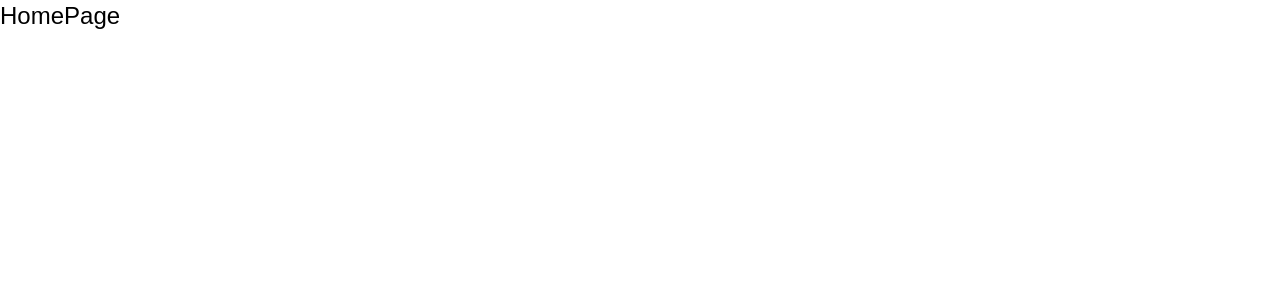
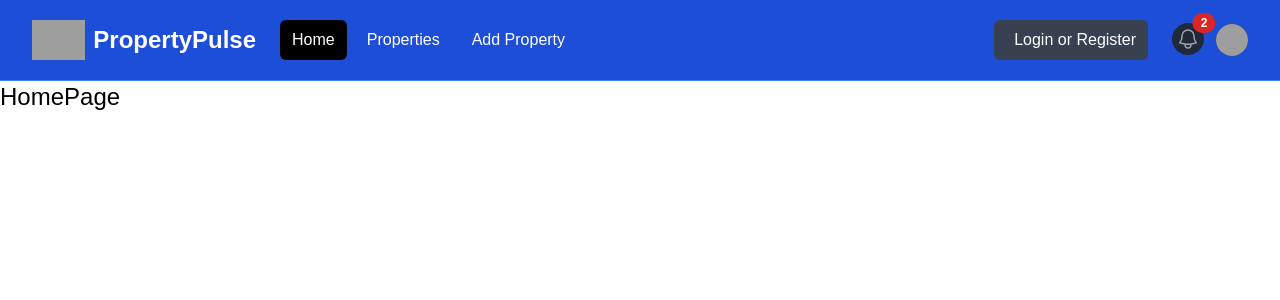
Before and after one commit to shukrat29/rs, a Next.js app: page / in a window 1280 px wide. Shown: the top 300 px of the page. Built offline with nearby package versions, Linux system fonts and the light colour scheme; grey boxes are pictures that could not be loaded.

Commit message:
complete Navbar

```diff
--- a/app/layout.jsx
+++ b/app/layout.jsx
@@ -1,4 +1,5 @@
 import "@/assets/styles/globals.css";
+import Navbar from "@/components/Navbar";
 
 export const metadata = {
   title: "RentalSpot",
@@ -13,6 +14,7 @@ const MainLayout = ({ children }) => {
   return (
     <html>
       <body>
+        <Navbar />
         <main>{children}</main>
       </body>
     </html>
--- a/app/properties/[id]/page.jsx
+++ b/app/properties/[id]/page.jsx
@@ -1,5 +1,5 @@
-const PropertyPage = () => {
-  return <div>Property Page</div>;
+const PropertyPage = ({ params }) => {
+  return <div>Property Page {params.id}</div>;
 };
 
 export default PropertyPage;
--- /dev/null
+++ b/components/Navbar.jsx
@@ -0,0 +1,205 @@
+import React from "react";
+
+const Navbar = () => {
+  return (
+    <nav className="bg-blue-700 border-b border-blue-500">
+      <div className="mx-auto max-w-7xl px-2 sm:px-6 lg:px-8">
+        <div className="relative flex h-20 items-center justify-between">
+          <div className="absolute inset-y-0 left-0 flex items-center md:hidden">
+            {/* <!-- Mobile menu button--> */}
+            <button
+              type="button"
+              id="mobile-dropdown-button"
+              className="relative inline-flex items-center justify-center rounded-md p-2 text-gray-400 hover:bg-gray-700 hover:text-white focus:outline-none focus:ring-2 focus:ring-inset focus:ring-white"
+              aria-controls="mobile-menu"
+              aria-expanded="false"
+            >
+              <span className="absolute -inset-0.5"></span>
+              <span className="sr-only">Open main menu</span>
+              <svg
+                className="block h-6 w-6"
+                fill="none"
+                viewBox="0 0 24 24"
+                strokeWidth="1.5" // Changed here
+                stroke="currentColor"
+                aria-hidden="true"
+              >
+                <path
+                  strokeLinecap="round" // Changed here
+                  strokeLinejoin="round" // Changed here
+                  d="M3.75 6.75h16.5M3.75 12h16.5m-16.5 5.25h16.5"
+                />
+              </svg>
+            </button>
+          </div>
+
+          <div className="flex flex-1 items-center justify-center md:items-stretch md:justify-start">
+            {/* <!-- Logo --> */}
+            <a className="flex flex-shrink-0 items-center" href="/index.html">
+              <img
+                className="h-10 w-auto"
+                src="images/logo-white.png"
+                alt="PropertyPulse"
+              />
+
+              <span className="hidden md:block text-white text-2xl font-bold ml-2">
+                PropertyPulse
+              </span>
+            </a>
+            {/* <!-- Desktop Menu Hidden below md screens --> */}
+            <div className="hidden md:ml-6 md:block">
+              <div className="flex space-x-2">
+                <a
+                  href="/index.html"
+                  className="text-white bg-black hover:bg-gray-900 hover:text-white rounded-md px-3 py-2"
+                >
+                  Home
+                </a>
+                <a
+                  href="/properties.html"
+                  className="text-white hover:bg-gray-900 hover:text-white rounded-md px-3 py-2"
+                >
+                  Properties
+                </a>
+                <a
+                  href="/add-property.html"
+                  className="text-white hover:bg-gray-900 hover:text-white rounded-md px-3 py-2"
+                >
+                  Add Property
+                </a>
+              </div>
+            </div>
+          </div>
+
+          {/* <!-- Right Side Menu (Logged Out) --> */}
+          <div className="hidden md:block md:ml-6">
+            <div className="flex items-center">
+              <button className="flex items-center text-white bg-gray-700 hover:bg-gray-900 hover:text-white rounded-md px-3 py-2">
+                <i className="fa-brands fa-google text-white mr-2"></i>
+                <span>Login or Register</span>
+              </button>
+            </div>
+          </div>
+
+          {/* <!-- Right Side Menu (Logged In) --> */}
+          <div className="absolute inset-y-0 right-0 flex items-center pr-2 md:static md:inset-auto md:ml-6 md:pr-0">
+            <a href="messages.html" className="relative group">
+              <button
+                type="button"
+                className="relative rounded-full bg-gray-800 p-1 text-gray-400 hover:text-white focus:outline-none focus:ring-2 focus:ring-white focus:ring-offset-2 focus:ring-offset-gray-800"
+              >
+                <span className="absolute -inset-1.5"></span>
+                <span className="sr-only">View notifications</span>
+                <svg
+                  className="h-6 w-6"
+                  fill="none"
+                  viewBox="0 0 24 24"
+                  strokeWidth="1.5" // Changed here
+                  stroke="currentColor"
+                  aria-hidden="true"
+                >
+                  <path
+                    strokeLinecap="round" // Changed here
+                    strokeLinejoin="round" // Changed here
+                    d="M14.857 17.082a23.848 23.848 0 005.454-1.31A8.967 8.967 0 0118 9.75v-.7V9A6 6 0 006 9v.75a8.967 8.967 0 01-2.312 6.022c1.733.64 3.56 1.085 5.455 1.31m5.714 0a24.255 24.255 0 01-5.714 0m5.714 0a3 3 0 11-5.714 0"
+                  />
+                </svg>
+              </button>
+              <span className="absolute top-0 right-0 inline-flex items-center justify-center px-2 py-1 text-xs font-bold leading-none text-white transform translate-x-1/2 -translate-y-1/2 bg-red-600 rounded-full">
+                2
+                {/* <!-- Replace with the actual number of notifications --> */}
+              </span>
+            </a>
+            {/* <!-- Profile dropdown button --> */}
+            <div className="relative ml-3">
+              <div>
+                <button
+                  type="button"
+                  className="relative flex rounded-full bg-gray-800 text-sm focus:outline-none focus:ring-2 focus:ring-white focus:ring-offset-2 focus:ring-offset-gray-800"
+                  id="user-menu-button"
+                  aria-expanded="false"
+                  aria-haspopup="true"
+                >
+                  <span className="absolute -inset-1.5"></span>
+                  <span className="sr-only">Open user menu</span>
+                  <img
+                    className="h-8 w-8 rounded-full"
+                    src="/images/profile.png"
+                    alt=""
+                  />
+                </button>
+              </div>
+
+              {/* <!-- Profile dropdown --> */}
+              <div
+                id="user-menu"
+                className="hidden absolute right-0 z-10 mt-2 w-48 origin-top-right rounded-md bg-white py-1 shadow-lg ring-1 ring-black ring-opacity-5 focus:outline-none"
+                role="menu"
+                aria-orientation="vertical"
+                aria-labelledby="user-menu-button"
+                tabIndex="-1" // Changed here
+              >
+                <a
+                  href="/profile.html"
+                  className="block px-4 py-2 text-sm text-gray-700"
+                  role="menuitem"
+                  tabIndex="-1" // Changed here
+                  id="user-menu-item-0"
+                >
+                  Your Profile
+                </a>
+                <a
+                  href="/saved-properties.html"
+                  className="block px-4 py-2 text-sm text-gray-700"
+                  role="menuitem"
+                  tabIndex="-1" // Changed here
+                  id="user-menu-item-2"
+                >
+                  Saved Properties
+                </a>
+                <button
+                  className="block px-4 py-2 text-sm text-gray-700"
+                  role="menuitem"
+                  tabIndex="-1" // Changed here
+                  id="user-menu-item-2"
+                >
+                  Sign Out
+                </button>
+              </div>
+            </div>
+          </div>
+        </div>
+      </div>
+
+      {/* <!-- Mobile menu, show/hide based on menu state. --> */}
+      <div className="hidden" id="mobile-menu">
+        <div className="space-y-1 px-2 pb-3 pt-2">
+          <a
+            href="/index.html"
+            className="bg-black text-white block rounded-md px-3 py-2 text-base font-medium"
+          >
+            Home
+          </a>
+          <a
+            href="/properties.html"
+            className="text-white block rounded-md px-3 py-2 text-base font-medium"
+          >
+            Properties
+          </a>
+          <a
+            href="/add-property.html"
+            className="text-white block rounded-md px-3 py-2 text-base font-medium"
+          >
+            Add Property
+          </a>
+          <button className="flex items-center text-white bg-gray-700 hover:bg-gray-900 hover:text-white rounded-md px-3 py-2 my-5">
+            <i className="fa-brands fa-google mr-2"></i>
+            <span>Login or Register</span>
+          </button>
+        </div>
+      </div>
+    </nav>
+  );
+};
+
+export default Navbar;
```
Also changed, not shown: 1 other file (tests, documents, lock files or other folders).
